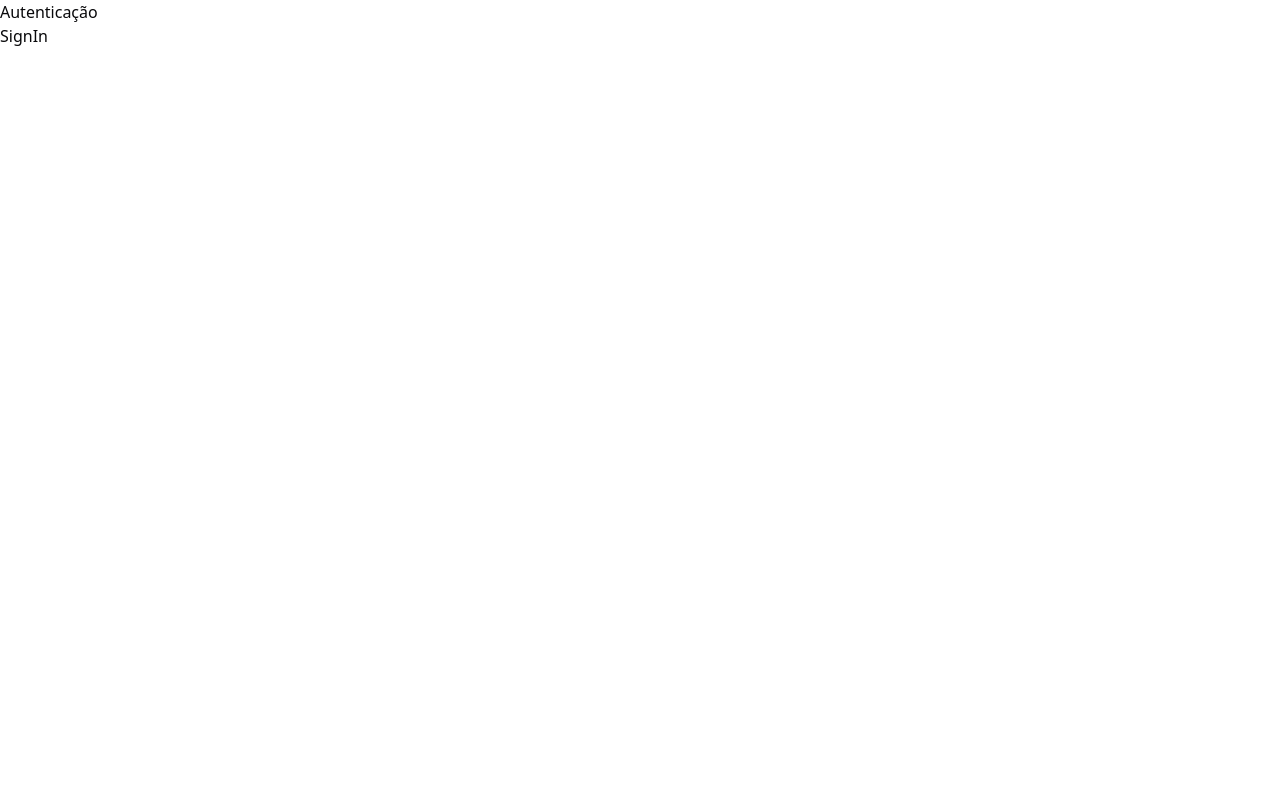
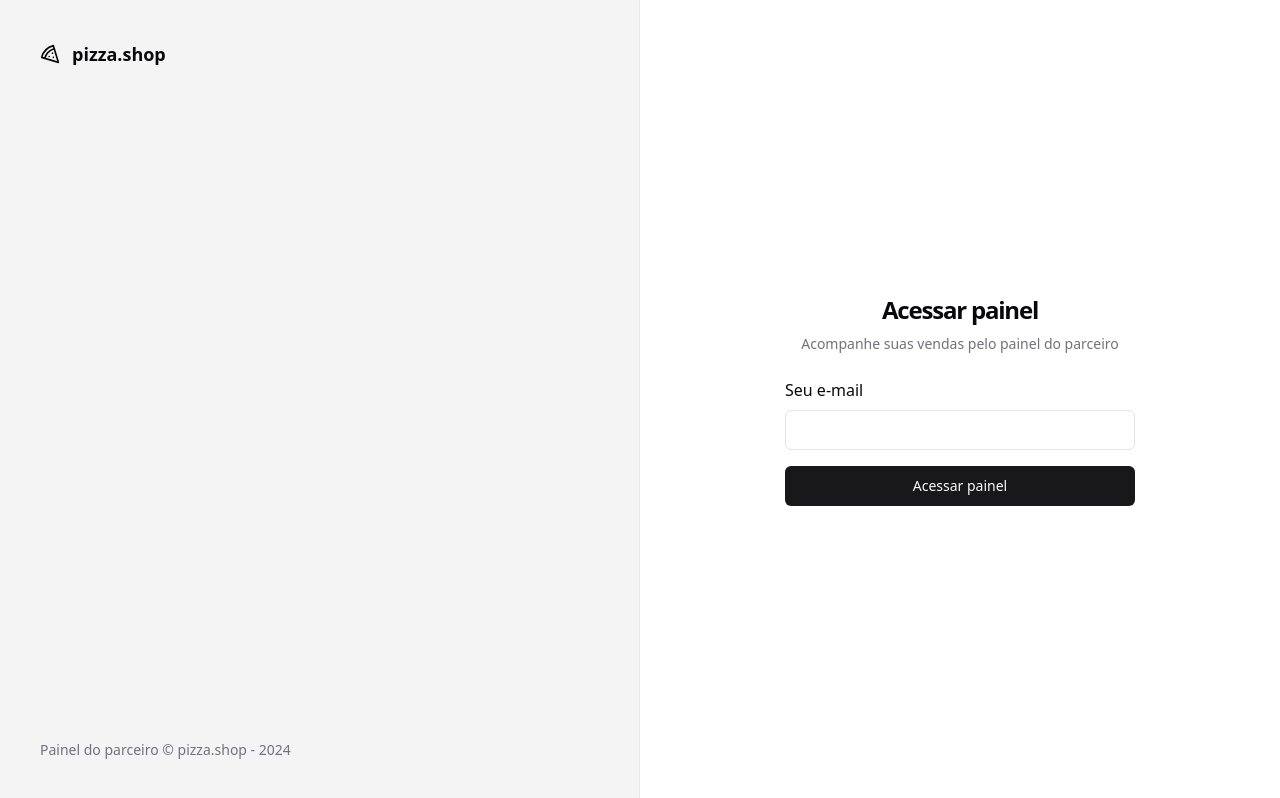
Before and after one commit to Gih2139Sanches/Pizza-Shop, a React app: page /sign-in in a window 1280 px wide. Built offline with nearby package versions, Linux system fonts and the light colour scheme; the HTML template or start-up script is replaced by a standard one.

Commit message:
Criando e página de login

```diff
--- a/package.json
+++ b/package.json
@@ -10,6 +10,7 @@
     "preview": "vite preview"
   },
   "dependencies": {
+    "@radix-ui/react-label": "^2.0.2",
     "@radix-ui/react-slot": "^1.0.2",
     "class-variance-authority": "^0.7.0",
     "clsx": "^2.1.0",
@@ -21,6 +22,7 @@
     "react-dom": "^18.2.0",
     "react-helmet-async": "^2.0.4",
     "react-router-dom": "^6.21.1",
+    "shadcn-ui": "^0.6.0",
     "sort-by": "^1.2.0",
     "tailwind-merge": "^2.2.0",
     "tailwindcss-animate": "^1.0.7"
--- /dev/null
+++ b/src/components/ui/input.tsx
@@ -0,0 +1,25 @@
+import * as React from "react"
+
+import { cn } from "@/lib/utils"
+
+export interface InputProps
+  extends React.InputHTMLAttributes<HTMLInputElement> {}
+
+const Input = React.forwardRef<HTMLInputElement, InputProps>(
+  ({ className, type, ...props }, ref) => {
+    return (
+      <input
+        type={type}
+        className={cn(
+          "flex h-10 w-full rounded-md border border-input bg-background px-3 py-2 text-sm ring-offset-background file:border-0 file:bg-transparent file:text-sm file:font-medium placeholder:text-muted-foreground focus-visible:outline-none focus-visible:ring-2 focus-visible:ring-ring focus-visible:ring-offset-2 disabled:cursor-not-allowed disabled:opacity-50",
+          className
+        )}
+        ref={ref}
+        {...props}
+      />
+    )
+  }
+)
+Input.displayName = "Input"
+
+export { Input }
--- /dev/null
+++ b/src/components/ui/label.tsx
@@ -0,0 +1,24 @@
+import * as React from "react"
+import * as LabelPrimitive from "@radix-ui/react-label"
+import { cva, type VariantProps } from "class-variance-authority"
+
+import { cn } from "@/lib/utils"
+
+const labelVariants = cva(
+  "text-sm font-medium leading-none peer-disabled:cursor-not-allowed peer-disabled:opacity-70"
+)
+
+const Label = React.forwardRef<
+  React.ElementRef<typeof LabelPrimitive.Root>,
+  React.ComponentPropsWithoutRef<typeof LabelPrimitive.Root> &
+    VariantProps<typeof labelVariants>
+>(({ className, ...props }, ref) => (
+  <LabelPrimitive.Root
+    ref={ref}
+    className={cn(labelVariants(), className)}
+    {...props}
+  />
+))
+Label.displayName = LabelPrimitive.Root.displayName
+
+export { Label }
--- a/src/pages/_layouts/auth.tsx
+++ b/src/pages/_layouts/auth.tsx
@@ -1,10 +1,20 @@
 import { Outlet } from 'react-router-dom'
+import {Pizza} from 'lucide-react'
 
 export function AuthLayout(){
     return (
-        <div>
-            <h1>Autenticação</h1>
-            <div>
+        <div className='grid min-h-screen grid-cols-2'>
+            <div className='h-full border-r border-foreground/5 bg-muted p-10 text-muted-foreground flex flex-col justify-between'>
+                <div className='flex items-center gap-3 text-lg text-foreground'>
+                    <Pizza className='h-5 w-5'/>
+                    <span className='font-semibold'>pizza.shop</span>
+                </div>
+                <footer className='text-sm'>
+                    Painel do parceiro &copy; pizza.shop - {new Date().getFullYear()}
+                </footer>
+            </div>
+
+            <div className='flex flex-col items-center justify-center'>
                 <Outlet />
             </div>
         </div>
--- a/src/pages/auth/sign-in.tsx
+++ b/src/pages/auth/sign-in.tsx
@@ -1,10 +1,32 @@
+import { Button } from "@/components/ui/button";
+import { Input } from "@/components/ui/input";
+import { Label } from "@radix-ui/react-label";
 import { Helmet } from "react-helmet-async";
 
 export function SignIn(){
     return (
         <>
             <Helmet title="Login" />
-            <h1>SignIn</h1>
+            <div className="p-8">
+                <div className="w-[350px] flex flex-col justify-center gap-6">
+                    <div className="flex flex-col gap-2 text-center">
+                        <h1 className="text-2xl font-semibold tracking-tighter">
+                            Acessar painel
+                        </h1>
+                        <p className="text-sm text-muted-foreground">
+                            Acompanhe suas vendas pelo painel do parceiro
+                        </p>
+                    </div>
+
+                    <form className="space-y-4">
+                        <div className="space-y-2">
+                            <Label htmlFor="email">Seu e-mail</Label>
+                            <Input type="email" id="email"/>
+                        </div>
+                        <Button className="w-full" type="submit">Acessar painel</Button>
+                    </form>
+                </div>
+            </div>
         </>
     )
 }
```
Also changed, not shown: 1 other file (tests, documents, lock files or other folders).
